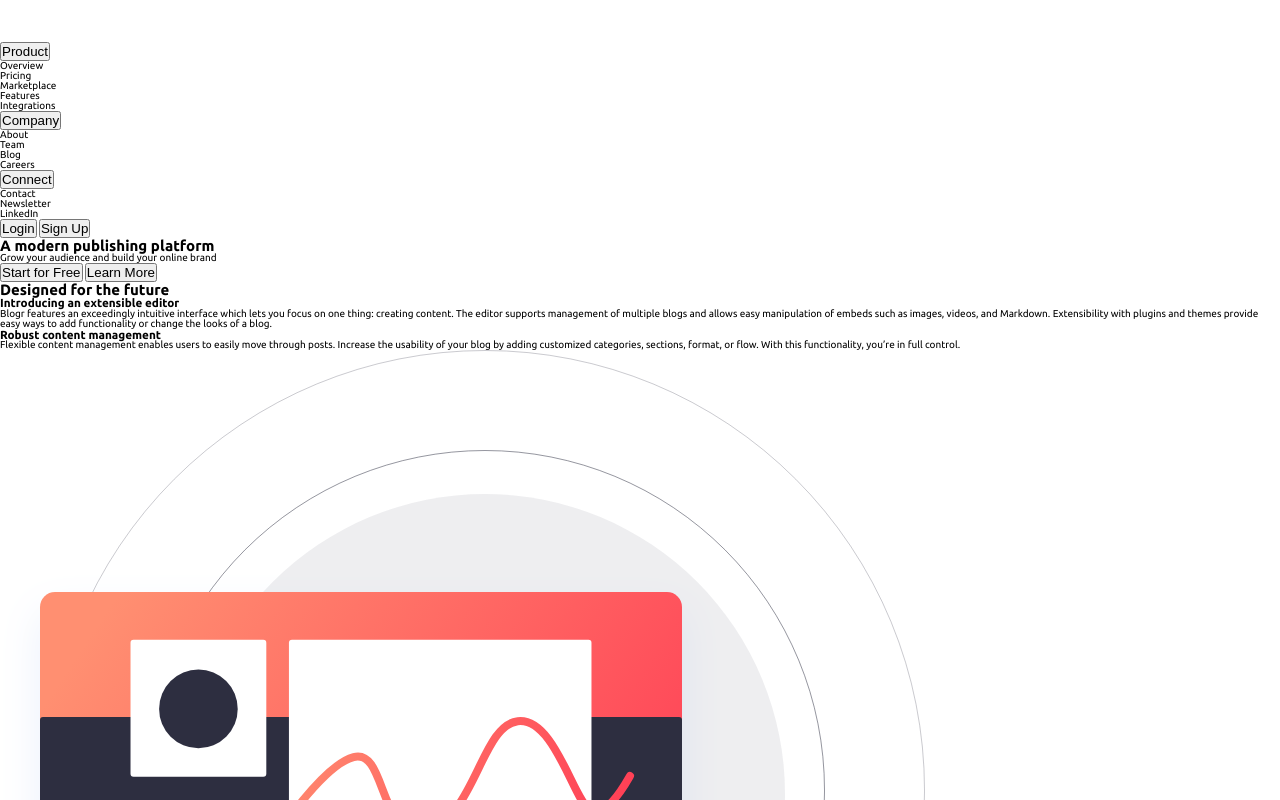
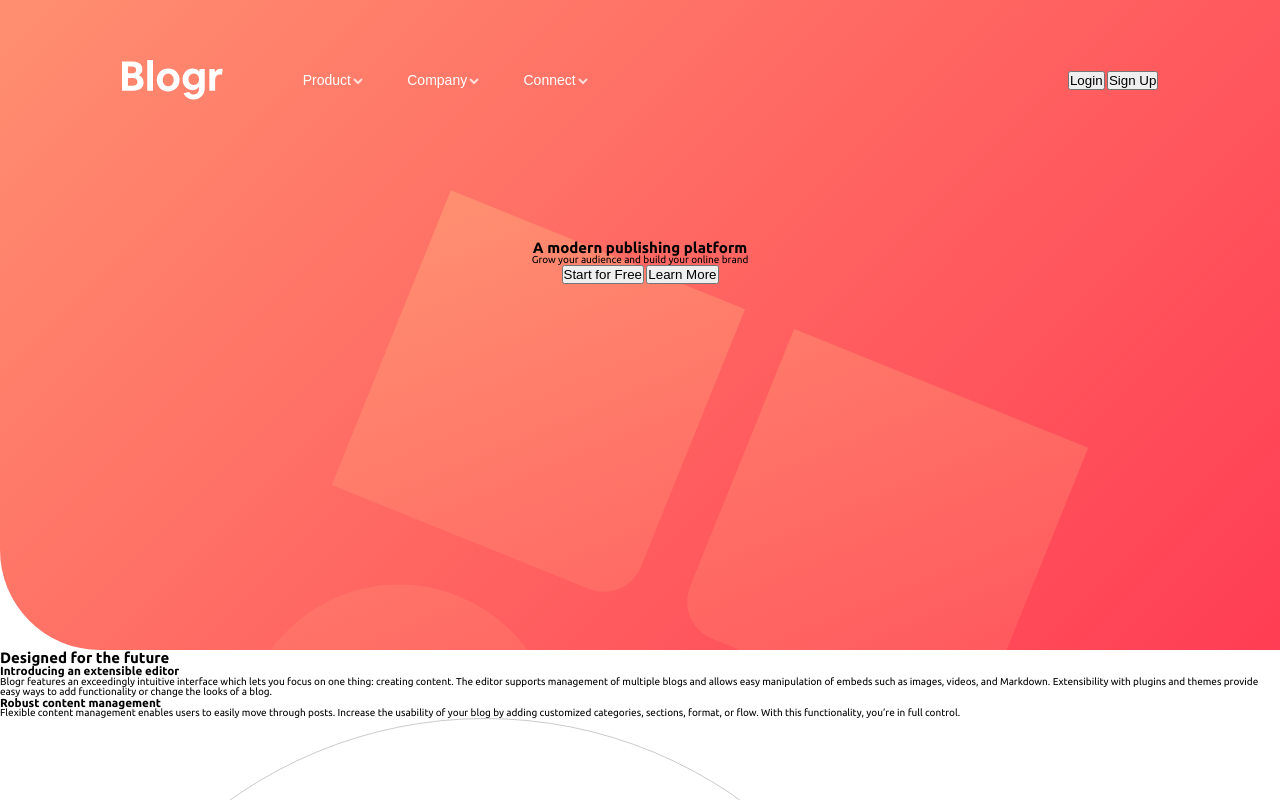
Before and after one commit to amittam104/Blogr, a plain HTML site: page index.html in a window 1280 px wide. Shown: the top 800 px of the page. Drawn offline with Linux system fonts and the light colour scheme.

Commit message:
chore: update style

```diff
--- a/index.html
+++ b/index.html
@@ -29,6 +29,7 @@
         </svg>
         <div class="header-nav-links">
           <div class="nav-link nav-link--product">
+            <div class="nav-prod">
             <button class="link-product">Product</button>
             <svg
               xmlns="http://www.w3.org/2000/svg"
@@ -44,7 +45,8 @@
                 d="M1 1l4 4 4-4"
               />
             </svg>
-            <div class="dropdown dropdown--product">
+          </div>
+            <div class="dropdown dropdown--product hidden">
               <p class="dropdown-option">Overview</p>
               <p class="dropdown-option">Pricing</p>
               <p class="dropdown-option">Marketplace</p>
@@ -53,6 +55,7 @@
             </div>
           </div>
           <div class="nav-link nav-link--company">
+            <div class="nav-comp">
             <button class="link-product">Company</button>
             <svg
               xmlns="http://www.w3.org/2000/svg"
@@ -68,8 +71,8 @@
                 d="M1 1l4 4 4-4"
               />
             </svg>
-
-            <div class="dropdown dropdown--product">
+          </div>
+            <div class="dropdown dropdown--product hidden">
               <p class="dropdown-option">About</p>
               <p class="dropdown-option">Team</p>
               <p class="dropdown-option">Blog</p>
@@ -77,6 +80,7 @@
             </div>
           </div>
           <div class="nav-link nav-link--connect">
+            <div class="nav-conn">
             <button class="link-product">Connect</button>
             <svg
               xmlns="http://www.w3.org/2000/svg"
@@ -92,7 +96,8 @@
                 d="M1 1l4 4 4-4"
               />
             </svg>
-            <div class="dropdown dropdown--product">
+            </div>
+            <div class="dropdown dropdown--product hidden">
               <p class="dropdown-option">Contact</p>
               <p class="dropdown-option">Newsletter</p>
               <p class="dropdown-option">LinkedIn</p>
--- a/style.css
+++ b/style.css
@@ -17,8 +17,76 @@ body {
 }
 
 /* Common Elements */
+.hidden {
+  display: none !important;
+}
 
 /* Intro Section */
+.page-header {
+  max-width: 100%;
+  height: 65rem;
+  border-radius: 0 0 0 10rem;
+  background-image: url(images/bg-pattern-intro-desktop.svg),
+    linear-gradient(135deg, rgb(255, 143, 112), rgb(255, 61, 84));
+  background-size: cover;
+}
+
+.header-nav {
+  max-width: 120rem;
+  margin: 0 auto;
+  padding-top: 6rem;
+  display: flex;
+  align-items: center;
+  justify-content: center;
+  gap: 8rem;
+  margin-bottom: 14rem;
+}
+
+.header-nav-links {
+  display: flex;
+  align-items: center;
+  gap: 4.4rem;
+  margin-right: 40rem;
+}
+
+.nav-link {
+  display: flex;
+  flex-direction: column;
+  align-items: center;
+  position: relative;
+}
+
+.link-product {
+  font-size: 1.4rem;
+  border: none;
+  background: none;
+  color: #fff;
+}
+
+.dropdown {
+  background-color: #fff;
+  padding: 2rem;
+  display: flex;
+  flex-direction: column;
+  gap: 1rem;
+  border-radius: 0.4rem;
+  width: 11rem;
+  box-shadow: 0 0 15px rgba(0, 0, 0, 0.3);
+  font-weight: 500;
+
+  position: absolute;
+  top: 4rem;
+  left: 50%;
+  transform: translate(-50%, 0);
+}
+
+.hero-section {
+  max-width: 80rem;
+  margin: 0 auto;
+  display: flex;
+  flex-direction: column;
+  align-items: center;
+}
 
 /* Feature Section */
 
```
